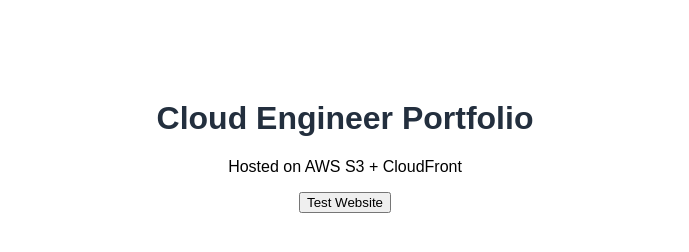
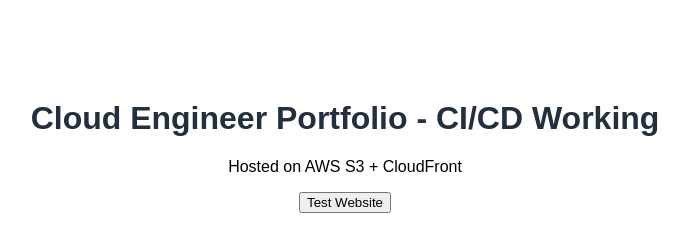
Before and after one commit to senod96/aws-static-website-cicd, a plain HTML site: page index.html in a window 1280 px wide. Shown: the whole page, without its empty margins (295-984 px from the left). Drawn offline with Linux system fonts and the light colour scheme.

Commit message:
Update portfolio title to include CI/CD working

```diff
--- a/index.html
+++ b/index.html
@@ -6,7 +6,7 @@
 </head>
 <body>
 
-    <h1>Cloud Engineer Portfolio</h1>
+    <h1>Cloud Engineer Portfolio - CI/CD Working</h1>
 
     <p>
         Hosted on AWS S3 + CloudFront
```
